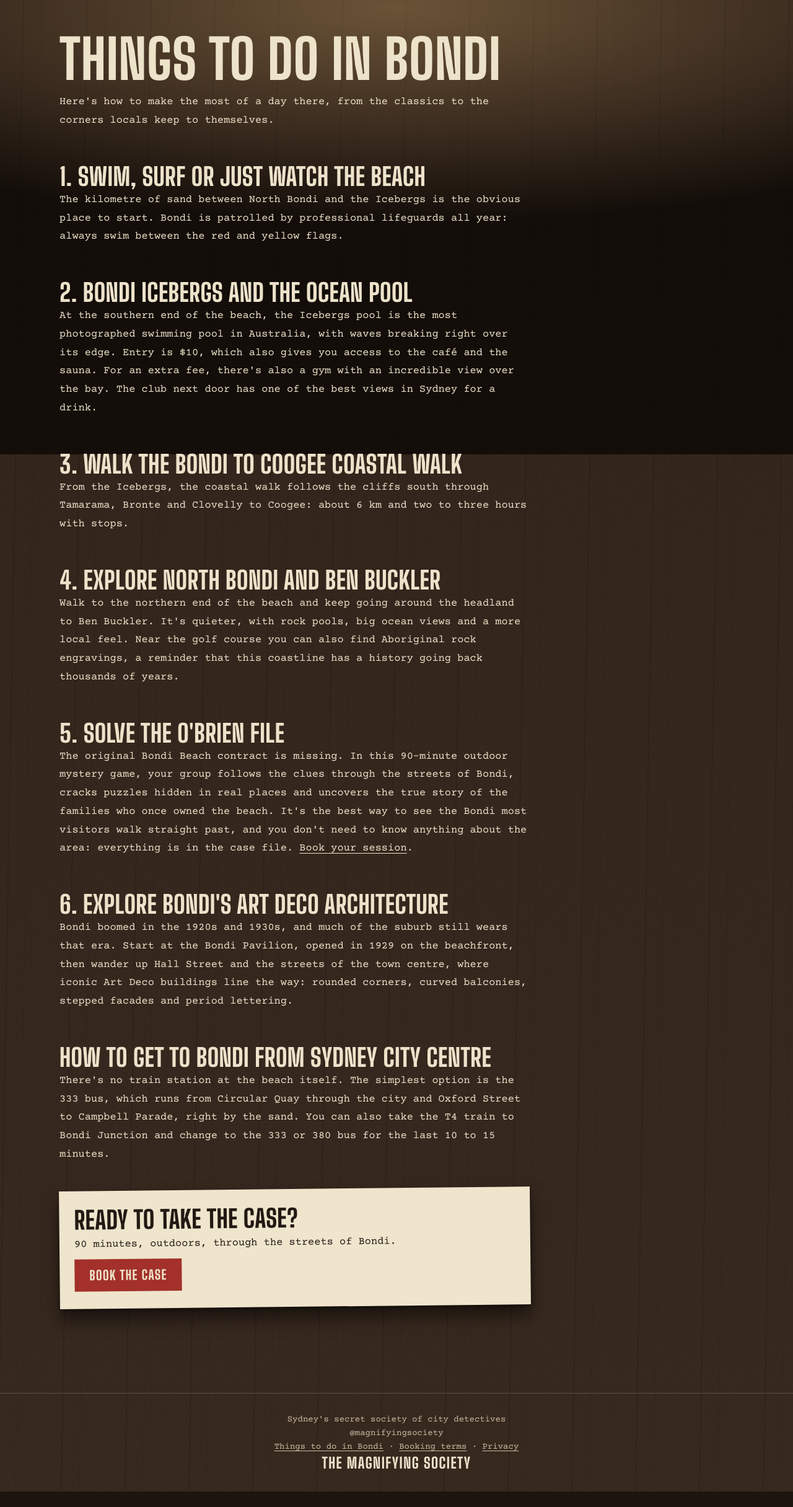
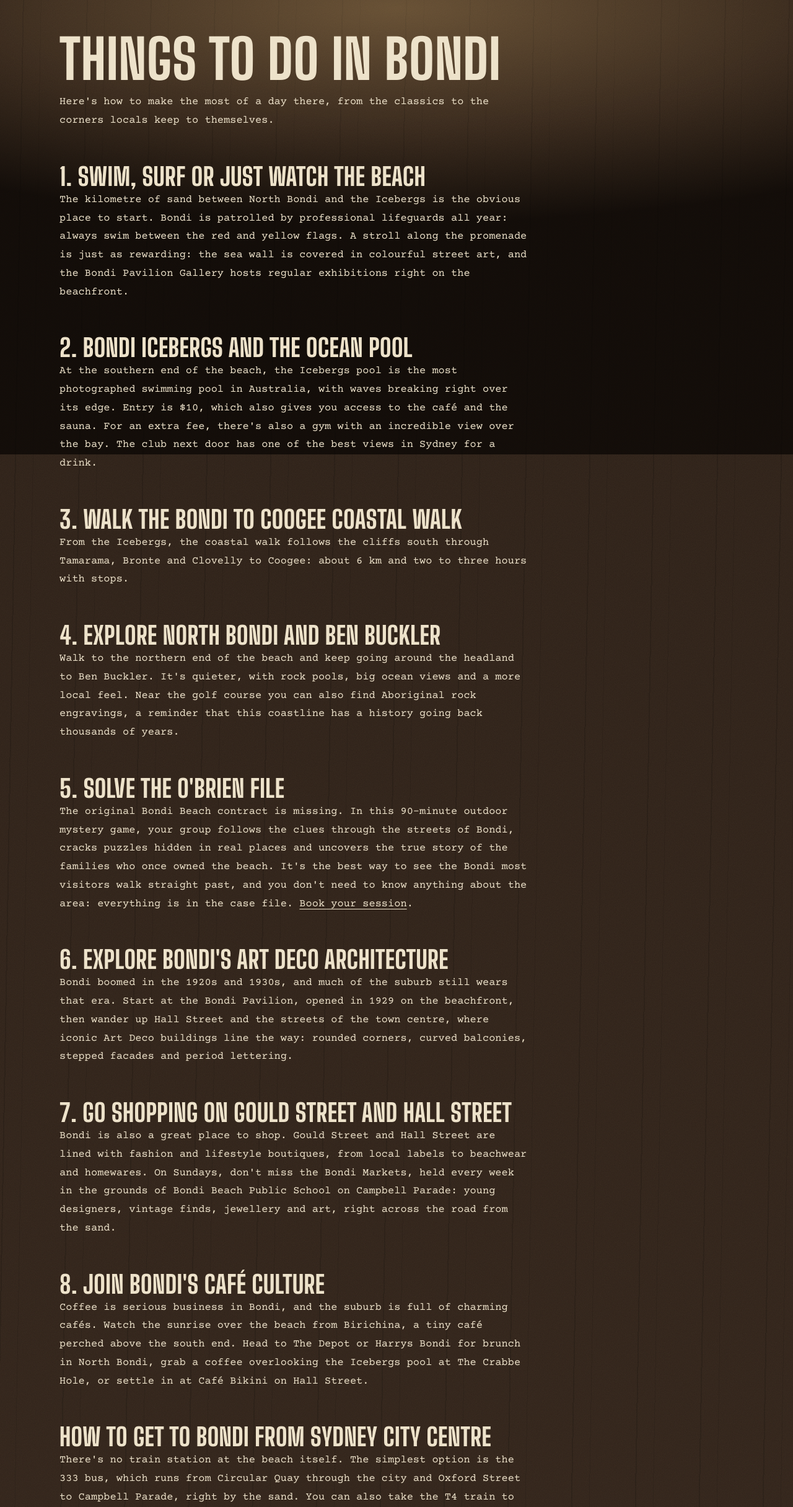
Before and after one commit to bondihunts/magnifying-society, a plain HTML site: page things-to-do-in-bondi.html in a window 1280 px wide. Shown: the part 67-2498 px from the top of the page at 62% size. Before the commit the page ends 2473 px from the top, so only its background shows below. Drawn offline with nearby package versions, Linux system fonts and the light colour scheme.

Commit message:
Bondi guide: street art and Pavilion Gallery, shopping and markets, café culture
Co-Authored-By: Claude Opus 5.5 <noreply@anthropic.com>
Claude-Session: https://claude.ai/code/session_014KrvBtASwLBjUy4TYyUEGa

```diff
--- a/things-to-do-in-bondi.html
+++ b/things-to-do-in-bondi.html
@@ -4,13 +4,13 @@
 <meta charset="utf-8">
 <meta name="viewport" content="width=device-width, initial-scale=1, viewport-fit=cover">
 <title>Things to Do in Bondi: A Local's Guide (2026) | The Magnifying Society</title>
-<meta name="description" content="The best things to do in Bondi, Sydney: the beach, Icebergs, the coastal walk, North Bondi, Art Deco architecture, how to get there, and a mystery game through Bondi's streets.">
+<meta name="description" content="The best things to do in Bondi, Sydney: the beach, Icebergs, the coastal walk, North Bondi, Art Deco architecture, shopping, cafés, how to get there, and a mystery game through Bondi's streets.">
 <link rel="canonical" href="https://themagnifyingsociety.com.au/things-to-do-in-bondi.html">
 <link rel="icon" href="logo.svg" type="image/svg+xml">
 <meta property="og:type" content="article">
 <meta property="og:site_name" content="The Magnifying Society">
 <meta property="og:title" content="Things to Do in Bondi: A Local's Guide (2026) | The Magnifying Society">
-<meta property="og:description" content="The best things to do in Bondi, Sydney: the beach, Icebergs, the coastal walk, North Bondi, Art Deco architecture, how to get there, and a mystery game through Bondi's streets.">
+<meta property="og:description" content="The best things to do in Bondi, Sydney: the beach, Icebergs, the coastal walk, North Bondi, Art Deco architecture, shopping, cafés, how to get there, and a mystery game through Bondi's streets.">
 <meta property="og:url" content="https://themagnifyingsociety.com.au/things-to-do-in-bondi.html">
 <meta property="og:image" content="https://themagnifyingsociety.com.au/image_2.jpg">
 <meta property="og:locale" content="en_AU">
@@ -179,7 +179,7 @@ header.top nav{order:3;width:100%}
 .guide .case-card .btn{width:auto;margin-top:8px}
 .guide .case-card .stamp{font-family:var(--f-display);font-weight:800;letter-spacing:.12em;text-transform:uppercase;color:var(--red);font-size:15px}
 </style>
-<script type="application/ld+json">{"@context":"https://schema.org","@type":"Article","headline":"Things to Do in Bondi: A Local's Guide","description":"The best things to do in Bondi, Sydney: the beach, Icebergs, the coastal walk, North Bondi, Art Deco architecture, how to get there, and a mystery game through Bondi's streets.","image":"https://themagnifyingsociety.com.au/image_2.jpg","datePublished":"2026-11-18","dateModified":"2026-11-18","author":{"@type":"Organization","name":"The Magnifying Society","url":"https://themagnifyingsociety.com.au/"},"publisher":{"@type":"Organization","name":"The Magnifying Society","logo":{"@type":"ImageObject","url":"https://themagnifyingsociety.com.au/logo.svg"}},"mainEntityOfPage":"https://themagnifyingsociety.com.au/things-to-do-in-bondi.html"}</script>
+<script type="application/ld+json">{"@context":"https://schema.org","@type":"Article","headline":"Things to Do in Bondi: A Local's Guide","description":"The best things to do in Bondi, Sydney: the beach, Icebergs, the coastal walk, North Bondi, Art Deco architecture, shopping, cafés, how to get there, and a mystery game through Bondi's streets.","image":"https://themagnifyingsociety.com.au/image_2.jpg","datePublished":"2026-11-18","dateModified":"2026-11-18","author":{"@type":"Organization","name":"The Magnifying Society","url":"https://themagnifyingsociety.com.au/"},"publisher":{"@type":"Organization","name":"The Magnifying Society","logo":{"@type":"ImageObject","url":"https://themagnifyingsociety.com.au/logo.svg"}},"mainEntityOfPage":"https://themagnifyingsociety.com.au/things-to-do-in-bondi.html"}</script>
 
 </head>
 <body>
@@ -199,7 +199,7 @@ header.top nav{order:3;width:100%}
   <p class="lede">Here's how to make the most of a day there, from the classics to the corners locals keep to themselves.</p>
 
   <h2>1. Swim, surf or just watch the beach</h2>
-  <p>The kilometre of sand between North Bondi and the Icebergs is the obvious place to start. Bondi is patrolled by professional lifeguards all year: always swim between the red and yellow flags.</p>
+  <p>The kilometre of sand between North Bondi and the Icebergs is the obvious place to start. Bondi is patrolled by professional lifeguards all year: always swim between the red and yellow flags. A stroll along the promenade is just as rewarding: the sea wall is covered in colourful street art, and the Bondi Pavilion Gallery hosts regular exhibitions right on the beachfront.</p>
 
   <h2>2. Bondi Icebergs and the ocean pool</h2>
   <p>At the southern end of the beach, the Icebergs pool is the most photographed swimming pool in Australia, with waves breaking right over its edge. Entry is $10, which also gives you access to the café and the sauna. For an extra fee, there's also a gym with an incredible view over the bay. The club next door has one of the best views in Sydney for a drink.</p>
@@ -216,6 +216,12 @@ header.top nav{order:3;width:100%}
   <h2>6. Explore Bondi's Art Deco architecture</h2>
   <p>Bondi boomed in the 1920s and 1930s, and much of the suburb still wears that era. Start at the Bondi Pavilion, opened in 1929 on the beachfront, then wander up Hall Street and the streets of the town centre, where iconic Art Deco buildings line the way: rounded corners, curved balconies, stepped facades and period lettering.</p>
 
+  <h2>7. Go shopping on Gould Street and Hall Street</h2>
+  <p>Bondi is also a great place to shop. Gould Street and Hall Street are lined with fashion and lifestyle boutiques, from local labels to beachwear and homewares. On Sundays, don't miss the Bondi Markets, held every week in the grounds of Bondi Beach Public School on Campbell Parade: young designers, vintage finds, jewellery and art, right across the road from the sand.</p>
+
+  <h2>8. Join Bondi's café culture</h2>
+  <p>Coffee is serious business in Bondi, and the suburb is full of charming cafés. Watch the sunrise over the beach from Birichina, a tiny café perched above the south end. Head to The Depot or Harrys Bondi for brunch in North Bondi, grab a coffee overlooking the Icebergs pool at The Crabbe Hole, or settle in at Café Bikini on Hall Street.</p>
+
   <h2>How to get to Bondi from Sydney city centre</h2>
   <p>There's no train station at the beach itself. The simplest option is the 333 bus, which runs from Circular Quay through the city and Oxford Street to Campbell Parade, right by the sand. You can also take the T4 train to Bondi Junction and change to the 333 or 380 bus for the last 10 to 15 minutes.</p>
 
```
